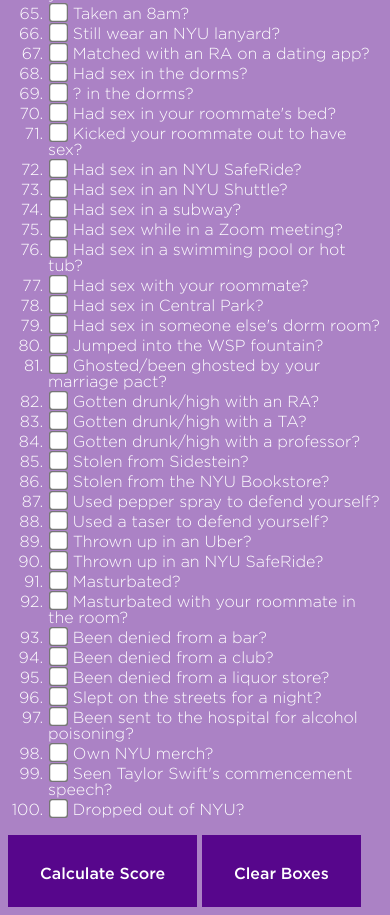
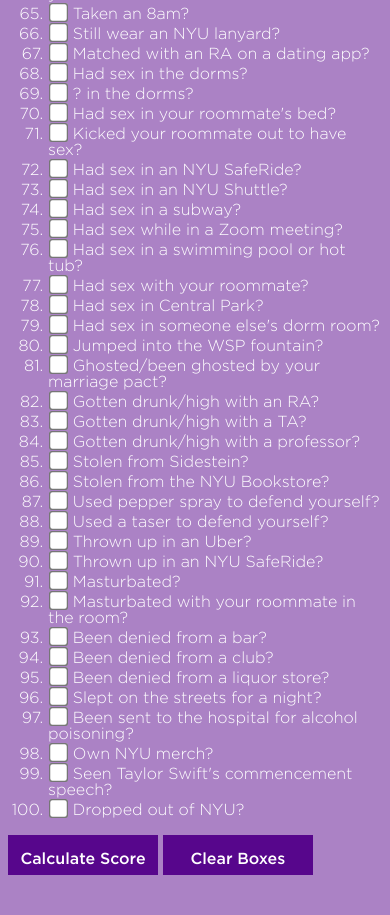
Before and after one commit to megalo99/nyupuritytest, a plain HTML site: page index.html in a window 390 px wide. Shown: the part 1856-2771 px from the top of the page. After the commit the page ends 2739 px from the top, so only its background shows below. Drawn offline with Linux system fonts and the light colour scheme.

Commit message:
testing button for mobile

```diff
--- a/styles.css
+++ b/styles.css
@@ -56,12 +56,14 @@ h2 {
 }
 
 .button {
+    text-align: center;
     background-color: #57068c;
     border: none;
     color: white;
-    padding: 24px 32px;
-    padding-top: 32px;
     display: inline-block;
+    padding-top: 10px;
+    width: 150px;
+    height: 40px;
     text-decoration: none;
     font-size: 16px;
     font-family: 'GothamMedium';
```
